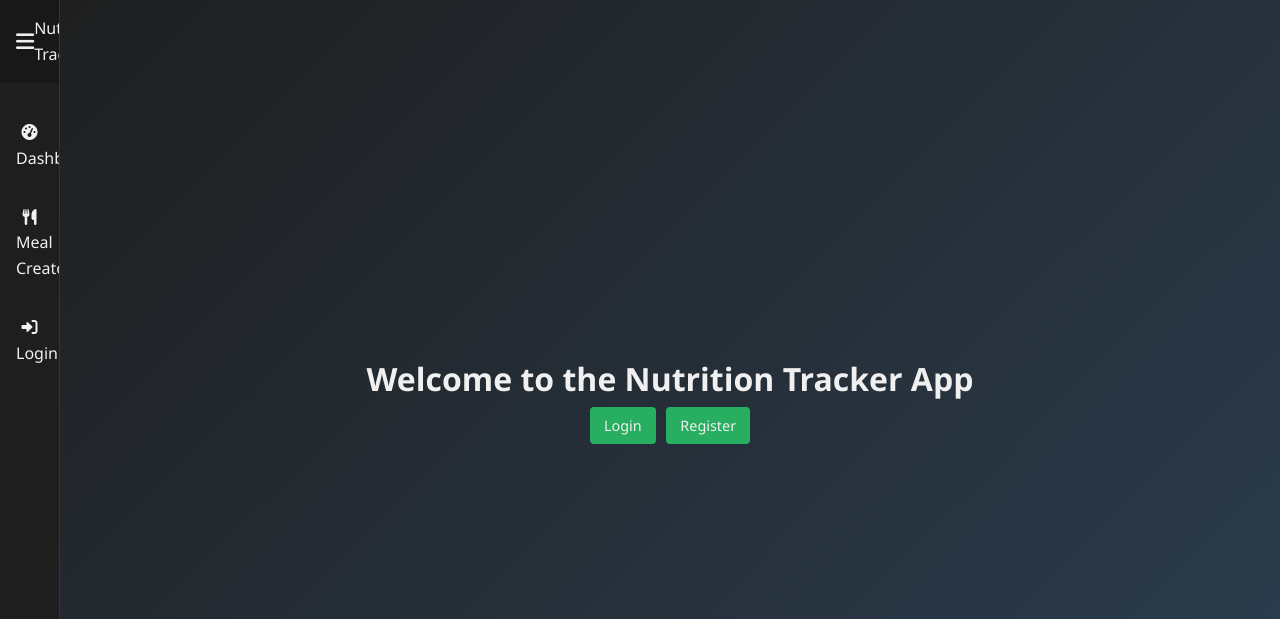
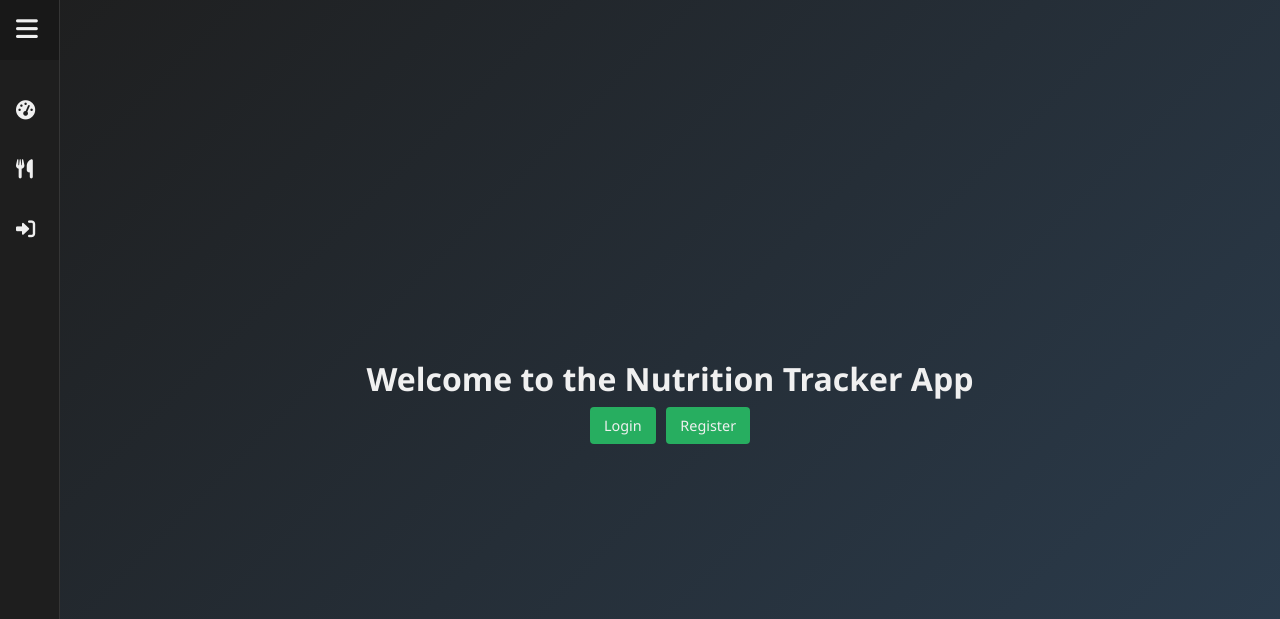
Before and after one commit to ZCrafter/nutrition-tracker-app, a Flask app: page / in a window 1280 px wide. Shown: the top 619 px of the page. Run offline with Flask 3, Linux system fonts and the light colour scheme.

Commit message:
Update style.css

```diff
--- a/static/css/style.css
+++ b/static/css/style.css
@@ -13,7 +13,7 @@ body {
   min-height: 100vh;
 }
 
-/* Theme Modes */
+/* Theme Variables */
 .dark-mode {
   --bg-color: #1e1e1e;
   --text-color: #f0f0f0;
@@ -38,16 +38,16 @@ body.light-mode {
   color: var(--text-color);
 }
 
-/* Layout container */
+/* Layout */
 #container {
   display: flex;
   min-height: 100vh;
 }
 
-/* Side Navigation Styles */
+/* Side Navigation */
 #side-nav {
   background-color: var(--bg-color);
-  width: 60px;
+  width: 60px; /* Default collapsed width */
   transition: width 0.3s ease;
   overflow: hidden;
   border-right: 1px solid rgba(255,255,255,0.1);
@@ -62,20 +62,8 @@ body.light-mode {
 #nav-header {
   display: flex;
   align-items: center;
-  justify-content: space-between;
   padding: 1em;
   background: rgba(0, 0, 0, 0.2);
-}
-
-#nav-header h2 {
-  font-size: 1.2em;
-  opacity: 0;
-  transition: opacity 0.3s ease;
-  white-space: nowrap;
-}
-
-#side-nav.expanded #nav-header h2 {
-  opacity: 1;
 }
 
 #nav-toggle {
@@ -84,6 +72,18 @@ body.light-mode {
   color: var(--text-color);
   font-size: 1.3em;
   cursor: pointer;
+}
+
+.app-name {
+  margin-left: 0.5em;
+  font-size: 1.1em;
+  white-space: nowrap;
+  opacity: 0;
+  transition: opacity 0.3s ease;
+}
+
+#side-nav.expanded .app-name {
+  opacity: 1;
 }
 
 #side-nav ul {
@@ -99,16 +99,33 @@ body.light-mode {
 
 #side-nav ul li a {
   text-decoration: none;
-  display: block;
+  display: flex;
+  align-items: center;
   padding: 0.8em 1em;
   color: var(--text-color);
   border-radius: 4px;
   transition: background 0.2s ease;
-  text-align: center;
 }
 
 #side-nav ul li a:hover {
   background: var(--accent-color);
+}
+
+#side-nav i {
+  width: 20px;
+  text-align: center;
+  font-size: 1.2em;
+}
+
+.link-text {
+  margin-left: 10px;
+  white-space: nowrap;
+  opacity: 0; /* Hidden in collapsed mode */
+  transition: opacity 0.3s ease;
+}
+
+#side-nav.expanded .link-text {
+  opacity: 1;
 }
 
 #theme-switch {
@@ -116,7 +133,7 @@ body.light-mode {
   text-align: center;
 }
 
-/* Main content area */
+/* Main Content */
 #main-content {
   flex: 1;
   padding: 2em;
```
